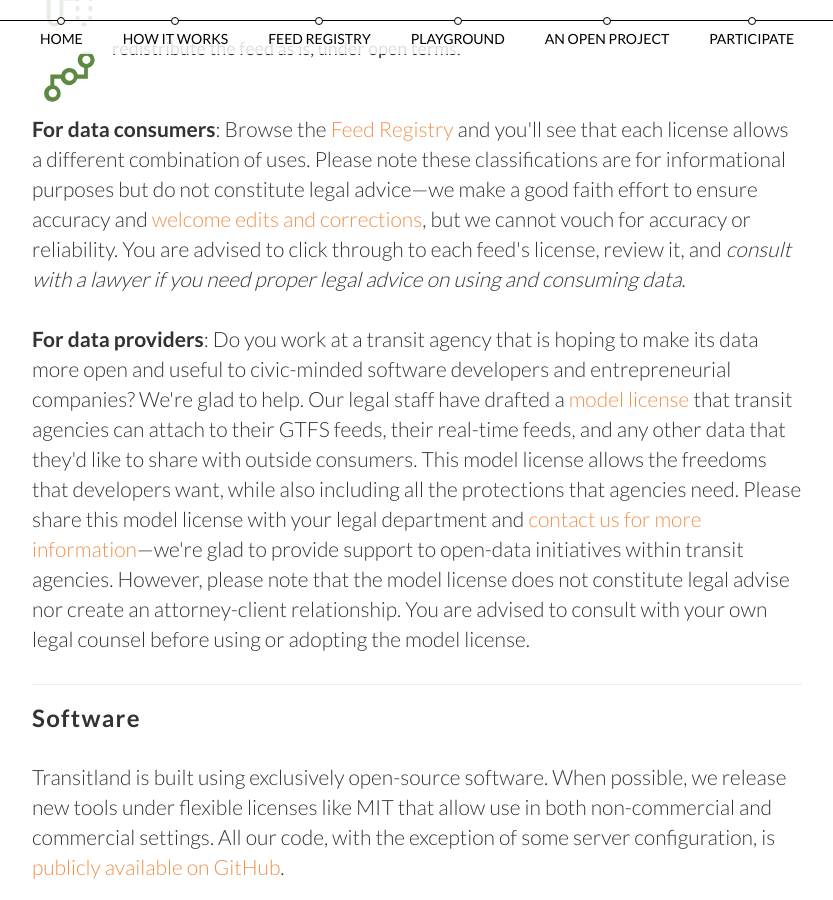
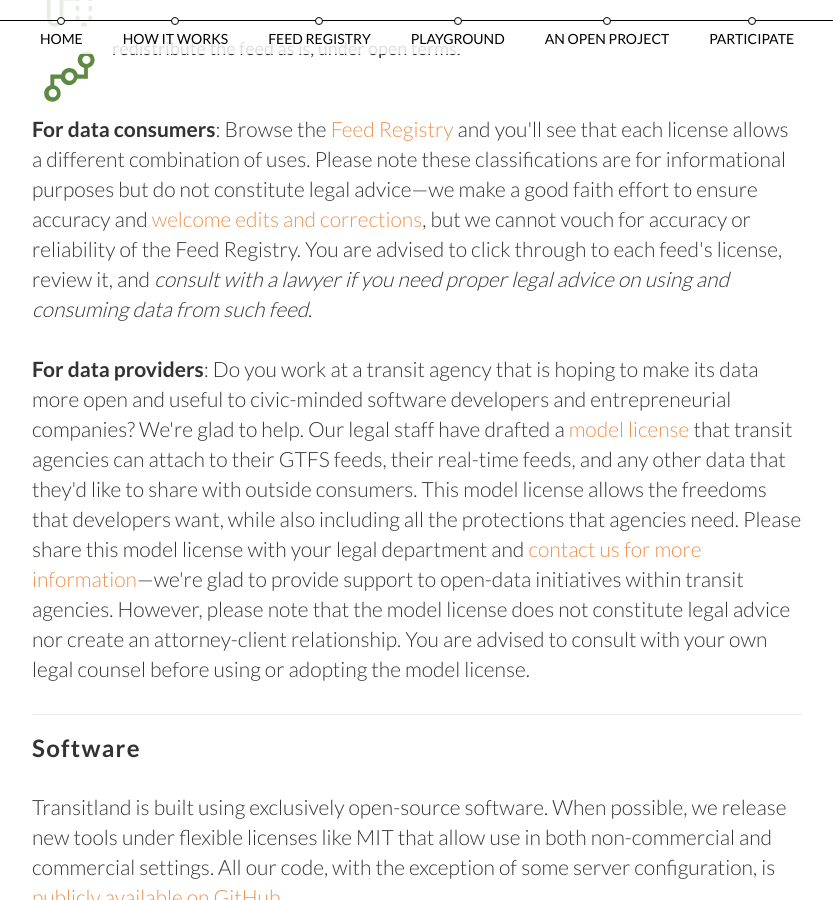
Before and after one commit to transitland/www-transit-land, a Jekyll site: the page built from an-open-project/index.html, in a window 1280 px wide and 900 px high, scrolled down 1194 px. Shown: the whole window, without its empty margins (223-1056 px from the left). Built offline with Jekyll 4.4.1, drawn with Linux system fonts in a browser that asks for light colours; nearby versions of some CDN libraries; some of the changed text lies outside the part shown.

Commit message:
license info: more wording changes

```diff
--- a/an-open-project/index.html
+++ b/an-open-project/index.html
@@ -31,10 +31,10 @@
         <h4 style="clear: both;"><div class="allow-redistribution"></div> redistribute the feed as is, under open terms.</h4>
       </div>
 
-      <p style="clear: both;"><strong>For data consumers</strong>: Browse the <a href="/feed-registry">Feed Registry</a> and you'll see that each license allows a different combination of uses. Please note these classifications are for informational purposes but do not constitute legal advice&mdash;we make a good faith effort to ensure accuracy and <a href="mailto:transitland@mapzen.com">welcome edits and corrections</a>, but we cannot vouch for accuracy or reliability. You are advised to click through to each feed's license, review it, and <em>consult with a lawyer if you need proper legal advice on using and consuming data</em>.</p>
+      <p style="clear: both;"><strong>For data consumers</strong>: Browse the <a href="/feed-registry">Feed Registry</a> and you'll see that each license allows a different combination of uses. Please note these classifications are for informational purposes but do not constitute legal advice&mdash;we make a good faith effort to ensure accuracy and <a href="mailto:transitland@mapzen.com">welcome edits and corrections</a>, but we cannot vouch for accuracy or reliability of the Feed Registry. You are advised to click through to each feed's license, review it, and <em>consult with a lawyer if you need proper legal advice on using and consuming data from such feed</em>.</p>
 
       <a name="for-data-providers"></a>
-      <p><strong>For data providers</strong>: Do you work at a transit agency that is hoping to make its data more open and useful to civic-minded software developers and entrepreneurial companies? We're glad to help. Our legal staff have drafted a <a href="transitland-model-license.docx">model license</a> that transit agencies can attach to their GTFS feeds, their real-time feeds, and any other data that they'd like to share with outside consumers. This model license allows the freedoms that developers want, while also including all the protections that agencies need. Please share this model license with your legal department and <a href="mailto:transitland@mapzen.com">contact us for more information</a>&mdash;we're glad to provide support to open-data initiatives within transit agencies. However, please note that the model license does not constitute legal advise nor create an attorney-client relationship. You are advised to consult with your own legal counsel before using or adopting the model license.<p>
+      <p><strong>For data providers</strong>: Do you work at a transit agency that is hoping to make its data more open and useful to civic-minded software developers and entrepreneurial companies? We're glad to help. Our legal staff have drafted a <a href="transitland-model-license.docx">model license</a> that transit agencies can attach to their GTFS feeds, their real-time feeds, and any other data that they'd like to share with outside consumers. This model license allows the freedoms that developers want, while also including all the protections that agencies need. Please share this model license with your legal department and <a href="mailto:transitland@mapzen.com">contact us for more information</a>&mdash;we're glad to provide support to open-data initiatives within transit agencies. However, please note that the model license does not constitute legal advice nor create an attorney-client relationship. You are advised to consult with your own legal counsel before using or adopting the model license.<p>
 
       <hr>
       <h3>Software</h3>
```
Also changed, not shown: other parts of an-open-project/index.html (+1 -1 lines).
